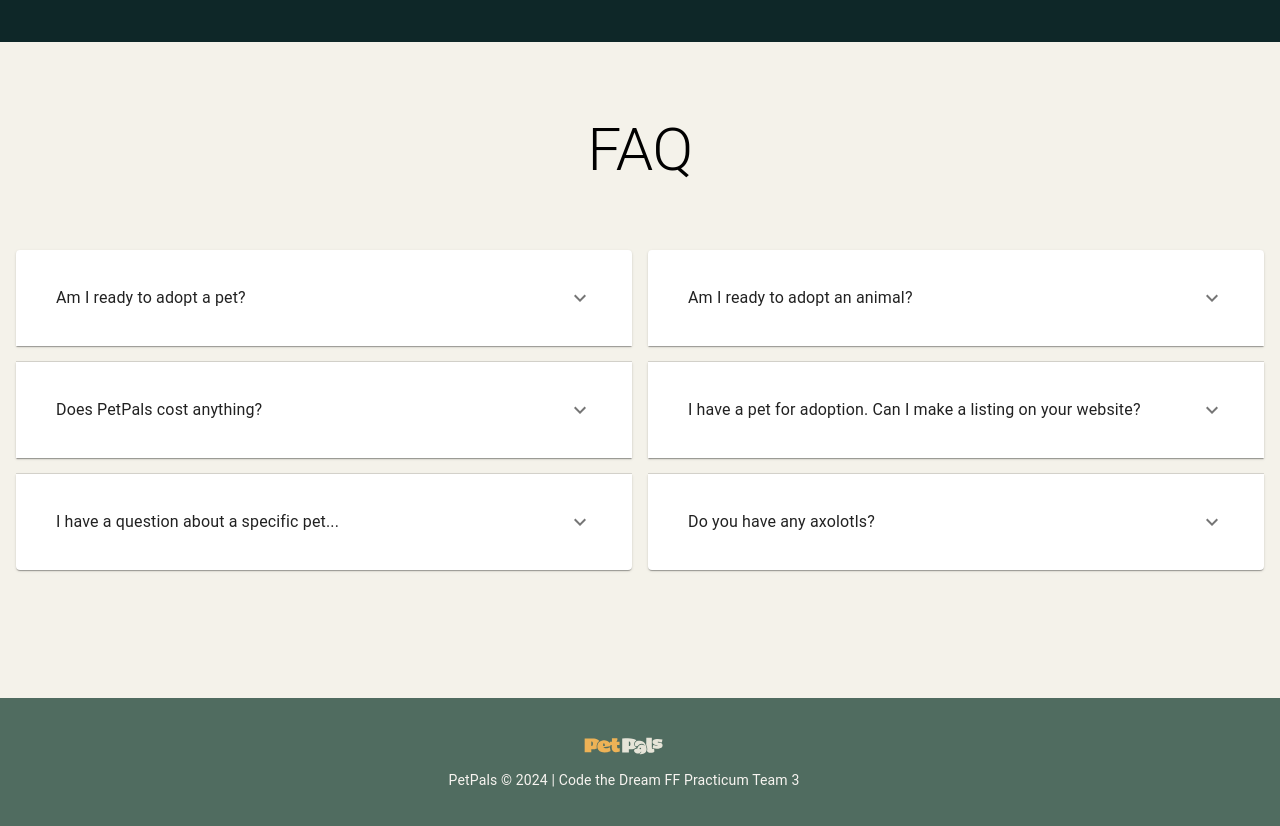
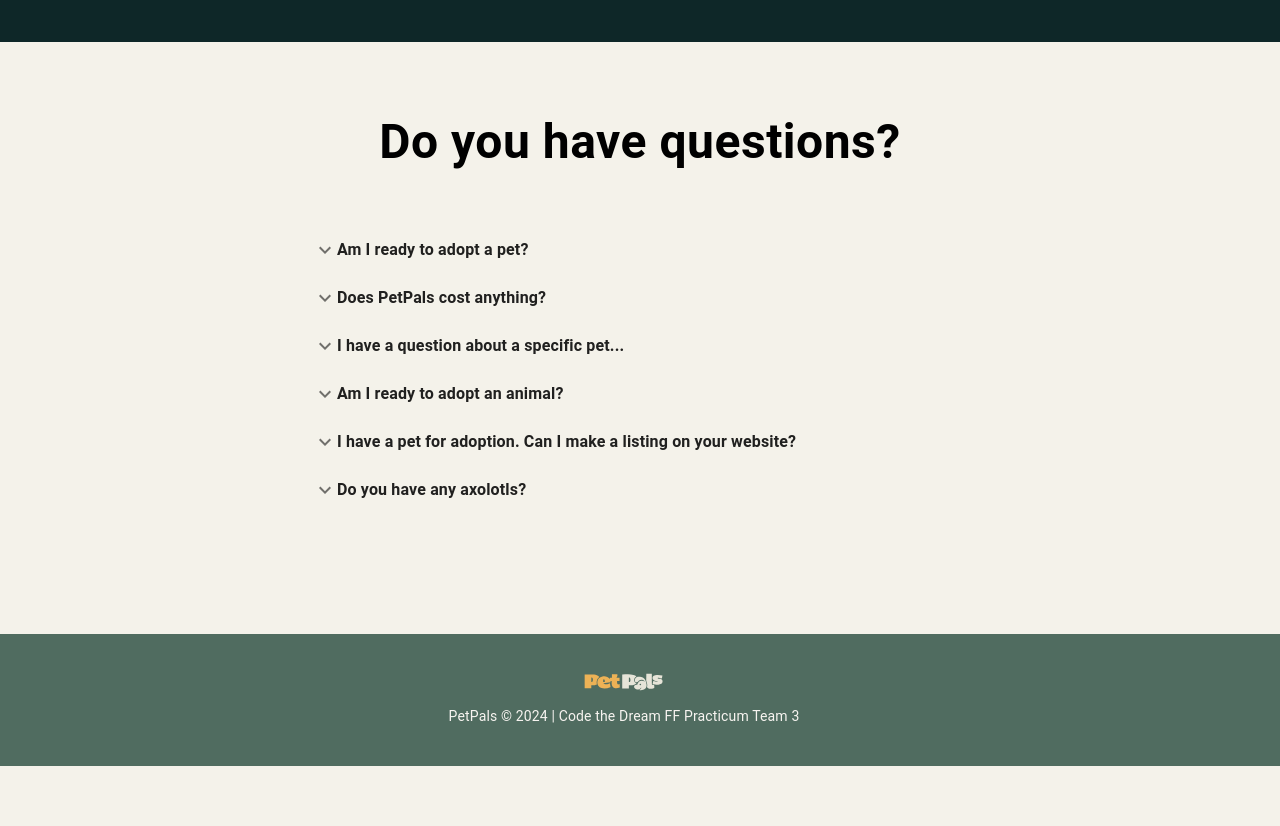
Before and after one commit to Code-the-Dream-School/ffprac-team3-front, a React (Vite) app: page /resources in a window 1280 px wide. Shown: the part 1158-1984 px from the top of the page. After the commit the page ends 1924 px from the top, so only its background shows below. Built offline with nearby package versions, Linux system fonts and the light colour scheme; the HTML template or start-up script is replaced by a standard one.

Commit message:
rework FAQ styling, Accordions now transparent, no separators

```diff
--- a/src/components/FAQ.tsx
+++ b/src/components/FAQ.tsx
@@ -6,17 +6,29 @@ import {
     AccordionDetails,
     AccordionSummary
 } from "@mui/material";
-import { KeyboardArrowDown, Margin } from "@mui/icons-material";
+import { KeyboardArrowDown } from "@mui/icons-material";
+
+
 
 const FAQAccordion = ({ question, answer }) => {
     return (
         <>
-            <Accordion disableGutters sx={{margin:1}}>
-                <AccordionSummary
-                    expandIcon={<KeyboardArrowDown />}
-                    sx={{margin:3}}
-                >
-                    <Typography>{question}</Typography>
+            <Accordion
+                disableGutters
+                elevation={0}
+                sx={{
+                    backgroundColor: "transparent",
+                    '&:before': {
+                        display: 'none',
+                    }
+                }}
+
+            >
+                <AccordionSummary expandIcon={<KeyboardArrowDown />}
+                                sx={{
+                                    flexDirection:"row-reverse"
+                                }}>
+                    <Typography fontWeight={"bold"}>{question}</Typography>
                 </AccordionSummary>
 
                 <AccordionDetails>
@@ -31,16 +43,16 @@ const FAQ = () => {
     return (
         <>
             <Typography
-                variant="h2"
+                variant="h3"
                 textAlign="center"
                 my={4}
+                sx={{ letterSpacing: .5, fontWeight: 600 }}
             >
-                FAQ
+                Do you have questions?
             </Typography>
 
-            <Box display="flex" pb={10} my={3}>
+            <Box pb={10} my={3}>
 
-                <Box display="flex" flexDirection="column">
                     <FAQAccordion
                         question={"Am I ready to adopt a pet?"}
                         answer={"We're glad you asked! Check out the Pet Readiness Checklists above for more information."}
@@ -55,9 +67,7 @@ const FAQ = () => {
                         question={"I have a question about a specific pet..."}
                         answer={"Please contact the adoption agency or breeder. PetPals makes it super easy to do this!"}
                     />
-                </Box>
 
-                <Box display="flex" flexDirection="column" >
                     <FAQAccordion
                        question={"Am I ready to adopt an animal?"}
                        answer={"We're glad you asked! Check out the Pet Readiness Checklists above for more information."}
@@ -72,7 +82,6 @@ const FAQ = () => {
                         question={"Do you have any axolotls?"}
                         answer={"Answer..."}
                     />
-                </Box>
 
             </Box >
         </>
```
